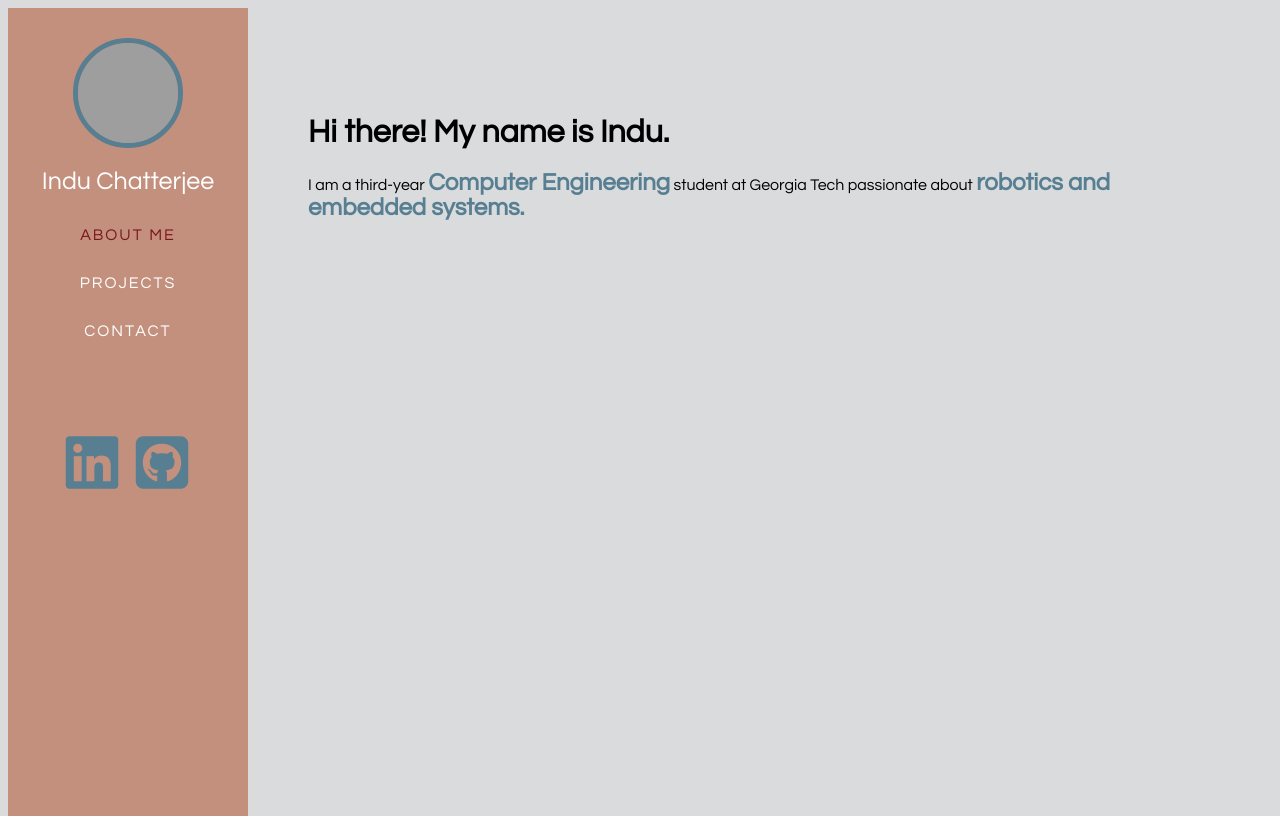
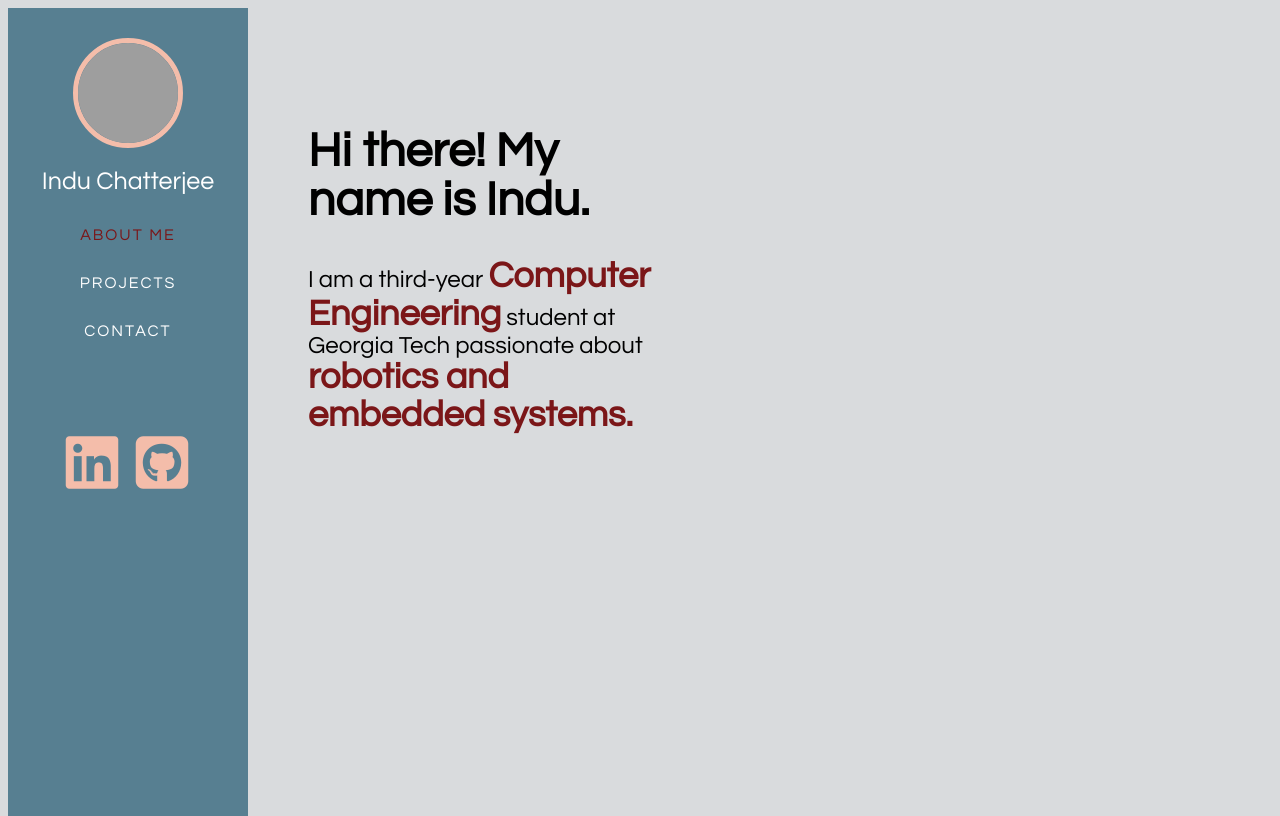
Before and after one commit to induc22/induc22.github.io, a plain HTML site: page index.html in a window 1280 px wide. Drawn offline with Linux system fonts and the light colour scheme; grey boxes are pictures that could not be loaded.

Commit message:
aesthetics color and size changes

```diff
--- a/style.css
+++ b/style.css
@@ -27,6 +27,7 @@ body{
     scroll-snap-align: start;
     margin-left:300px;
     margin-right:100px;
+    font-size: 150%;
 }
 
 .nav-box{
@@ -34,14 +35,14 @@ body{
     width: 20%;
     max-width:180px;
     height: 100vh;
-    background:#C4907E; /*#F7EDE2;*/
+    background:#577F91; /*#F7EDE2;*/
     padding: 30px;
     text-align: center;
     margin-top: 0%;
     font-family:"Century Gothic", "sans serif";
 }
 .nav-box-img{
-    border: 5px solid #577F91;
+    border: 5px solid #f4bdaa;
     width: 100px;
     height: 100px;
     object-fit: cover;
@@ -76,7 +77,7 @@ body{
     text-decoration: none;
     font-size: 60px;
     transition: all ease-in-out 250ms;
-    color: #577F91;
+    color: #f4bdaa;
 }
 .nav-box a:hover{
     color: #ffffff;
@@ -100,16 +101,18 @@ body{
   float:left;
   font-family:'Century Gothic', sans-serif;
   overflow-wrap: break-word;
+  width: 40%;
 }
 
 .about-me span{
-  color:#577F91;
+  color:#7B1618;
   font-size: 150%;
   font-weight: 900;
 }
 
 .about-me h1{
   text-align: center;
+  color: #252627;
 }
 
 
@@ -122,6 +125,7 @@ body{
   margin: auto;
   margin-top: 20%;
   font-family:"Century Gothic", "sans serif";
+  color: #252627;
 }
 
 /* .parent {
```
